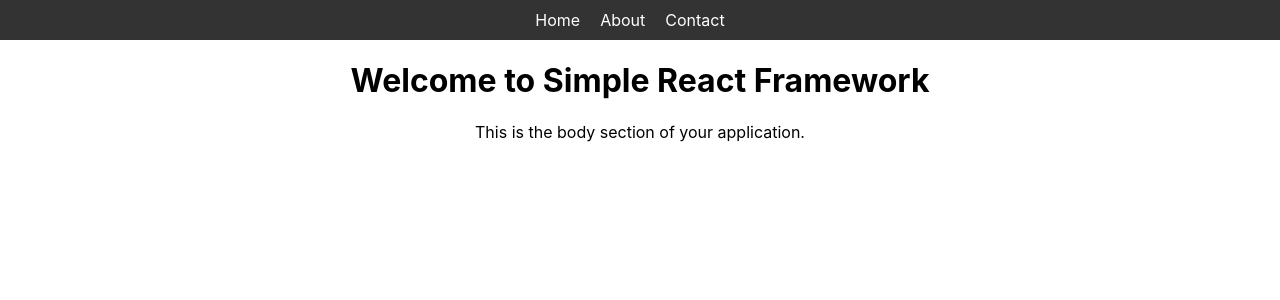
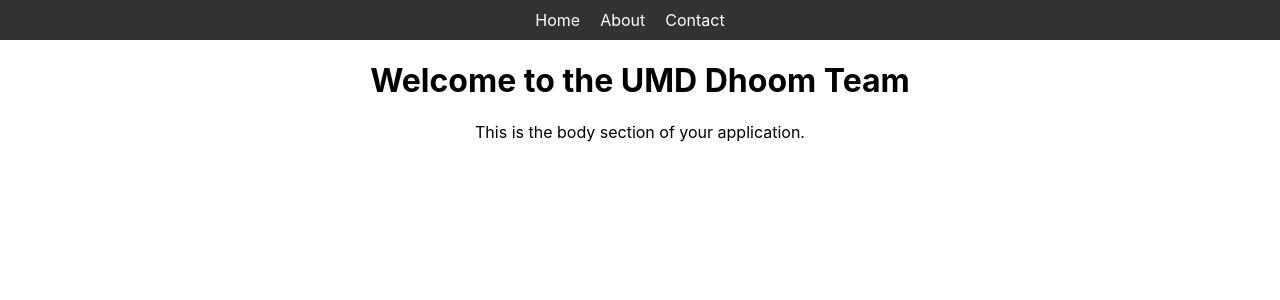
Before and after one commit to riantiwari/Dhoom, a React (Create React App) app in the folder dhoom/: page / in a window 1280 px wide. Shown: the top 300 px of the page. Built offline with nearby package versions, Linux system fonts and the light colour scheme.

Commit message:
Update App.js

```diff
--- a/dhoom/src/App.js
+++ b/dhoom/src/App.js
@@ -18,7 +18,7 @@
 const BodySection = () => {
   return (
     <div>
-      <h1>Welcome to Simple React Framework</h1>
+      <h1>Welcome to the UMD Dhoom Team </h1>
       <p>This is the body section of your application.</p>
     </div>
   );
```
